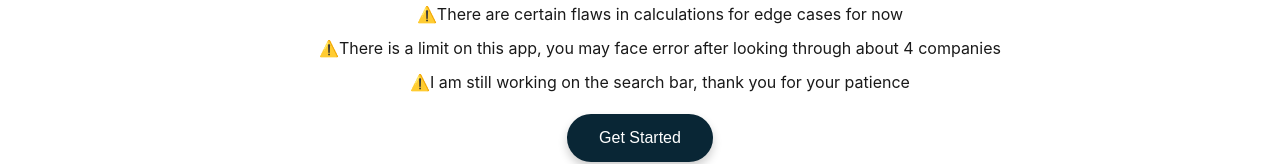
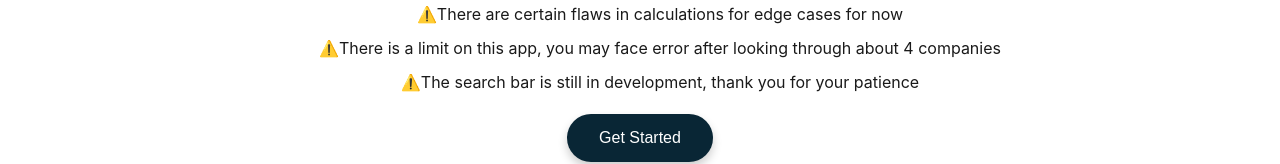
Before and after one commit to kai-com-trying/decado, a React (Vite) app: page / in a window 1280 px wide. Shown: the part 373-537 px from the top of the page. Built offline with nearby package versions, Linux system fonts and the light colour scheme; no server answers.

Commit message:
updated the heads up

```diff
--- a/src/pages/HomePage/HomePage.jsx
+++ b/src/pages/HomePage/HomePage.jsx
@@ -16,7 +16,7 @@ const HomePage = () => {
           <li>⚠️Some companies are not 10 years or older, pages may not load</li>
           <li>⚠️There are certain flaws in calculations for edge cases for now</li>
           <li>⚠️There is a limit on this app, you may face error after looking through about 4 companies</li>
-          <li>⚠️I am still working on the search bar, thank you for your patience</li>
+          <li>⚠️The search bar is still in development, thank you for your patience</li>
         </ul>
 
         <Link to="/stocks" >
```
